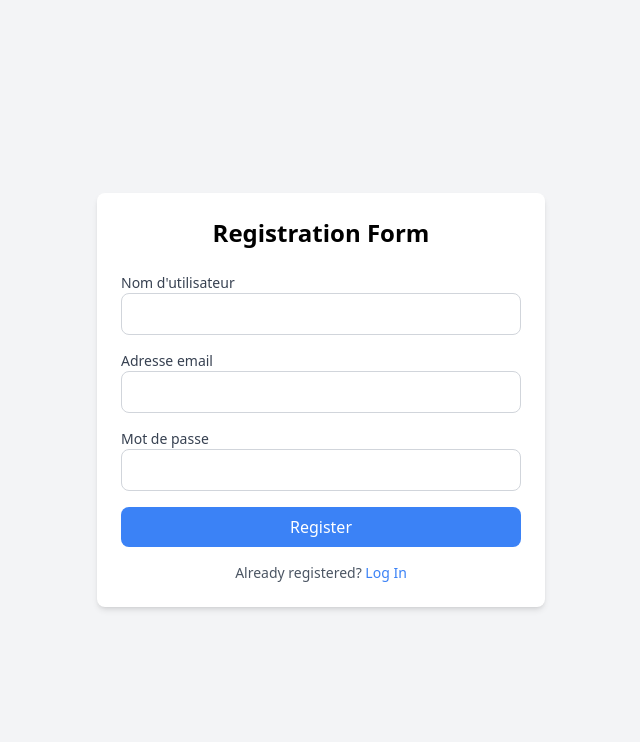
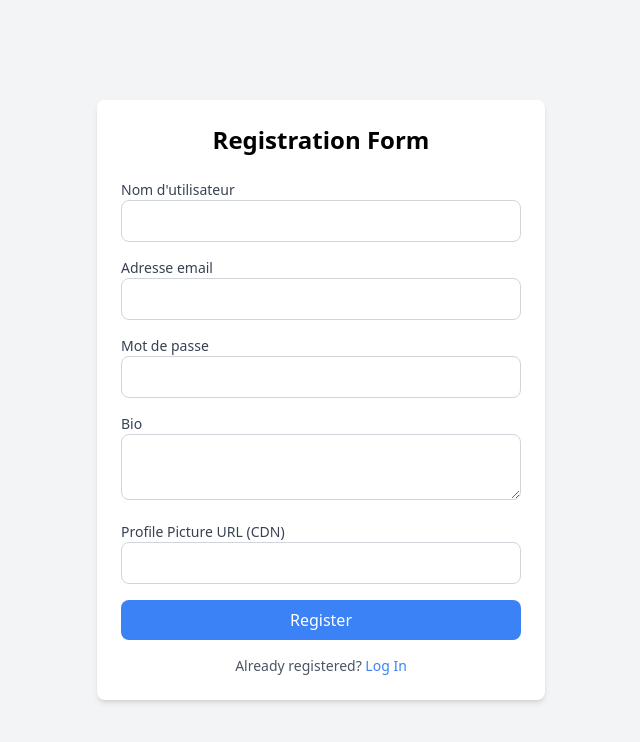
Before and after one commit to rayan4-dot/Dev, a PHP site: page /app/auth/register.php in a window 1280 px wide. Shown: the top 742 px of the page, without its empty margins (319-959 px from the left). Run offline with PHP 8.4, Linux system fonts and the light colour scheme; data that the repository does not hold is empty; some libraries are stand-ins or nearby versions.

Commit message:
bio & profile

```diff
--- a/app/auth/register.php
+++ b/app/auth/register.php
@@ -2,7 +2,6 @@
 
 require_once __DIR__ . '/../config/database.php';
 use App\Config\Database;
-
 
 class User
 {
@@ -23,24 +22,27 @@ class User
         return $stmt->fetch(PDO::FETCH_ASSOC);
     }
 
-    public function registerUser($username, $email, $passwordHash)
+    public function registerUser($username, $email, $passwordHash, $bio, $profilePictureUrl)
     {
-        $sql = "INSERT INTO users (username, email, password_hash, role) VALUES (:username, :email, :password_hash, :role)";
+        $sql = "INSERT INTO users (username, email, password_hash, role, bio, profile_picture_url)
+                VALUES (:username, :email, :password_hash, :role, :bio, :profile_picture_url)";
         $stmt = $this->conn->prepare($sql);
         $stmt->bindParam(':username', $username);
         $stmt->bindParam(':email', $email);
         $stmt->bindParam(':password_hash', $passwordHash);
         $stmt->bindValue(':role', 'user');
+        $stmt->bindParam(':bio', $bio);
+        $stmt->bindParam(':profile_picture_url', $profilePictureUrl);
         return $stmt->execute();
     }
 }
-
-
 
 if ($_SERVER["REQUEST_METHOD"] == "POST") {
     $username = trim($_POST['username']);
     $email = trim($_POST['email']);
     $password = $_POST['password'];
+    $bio = $_POST['bio'] ?? ''; // Optional field
+    $profilePictureUrl = $_POST['profile_picture_url'] ?? ''; // Optional field
     $password_hash = password_hash($password, PASSWORD_DEFAULT);
 
     try {
@@ -50,12 +52,11 @@ if ($_SERVER["REQUEST_METHOD"] == "POST") {
 
         $user = new User($conn);
 
-
         if ($user->isEmailOrUsernameTaken($username, $email)) {
-            $error_message = "email or username already taken";
+            $error_message = "Email or username already taken";
         } else {
 
-            if ($user->registerUser($username, $email, $password_hash)) {
+            if ($user->registerUser($username, $email, $password_hash, $bio, $profilePictureUrl)) {
                 $success_message = "Registered successfully";
             } else {
                 $error_message = "Error, Try again.";
@@ -102,6 +103,14 @@ if ($_SERVER["REQUEST_METHOD"] == "POST") {
                 <label for="password" class="block text-sm font-medium text-gray-700">Mot de passe</label>
                 <input type="password" id="password" name="password" class="w-full px-4 py-2 border border-gray-300 rounded-lg focus:outline-none focus:ring-2 focus:ring-blue-500" required>
             </div>
+            <div class="mb-4">
+                <label for="bio" class="block text-sm font-medium text-gray-700">Bio</label>
+                <textarea id="bio" name="bio" class="w-full px-4 py-2 border border-gray-300 rounded-lg focus:outline-none focus:ring-2 focus:ring-blue-500"></textarea>
+            </div>
+            <div class="mb-4">
+                <label for="profile_picture_url" class="block text-sm font-medium text-gray-700">Profile Picture URL (CDN)</label>
+                <input type="text" id="profile_picture_url" name="profile_picture_url" class="w-full px-4 py-2 border border-gray-300 rounded-lg focus:outline-none focus:ring-2 focus:ring-blue-500">
+            </div>
             <button type="submit" class="w-full bg-blue-500 text-white py-2 rounded-lg hover:bg-blue-600">Register</button>
         </form>
 
```
